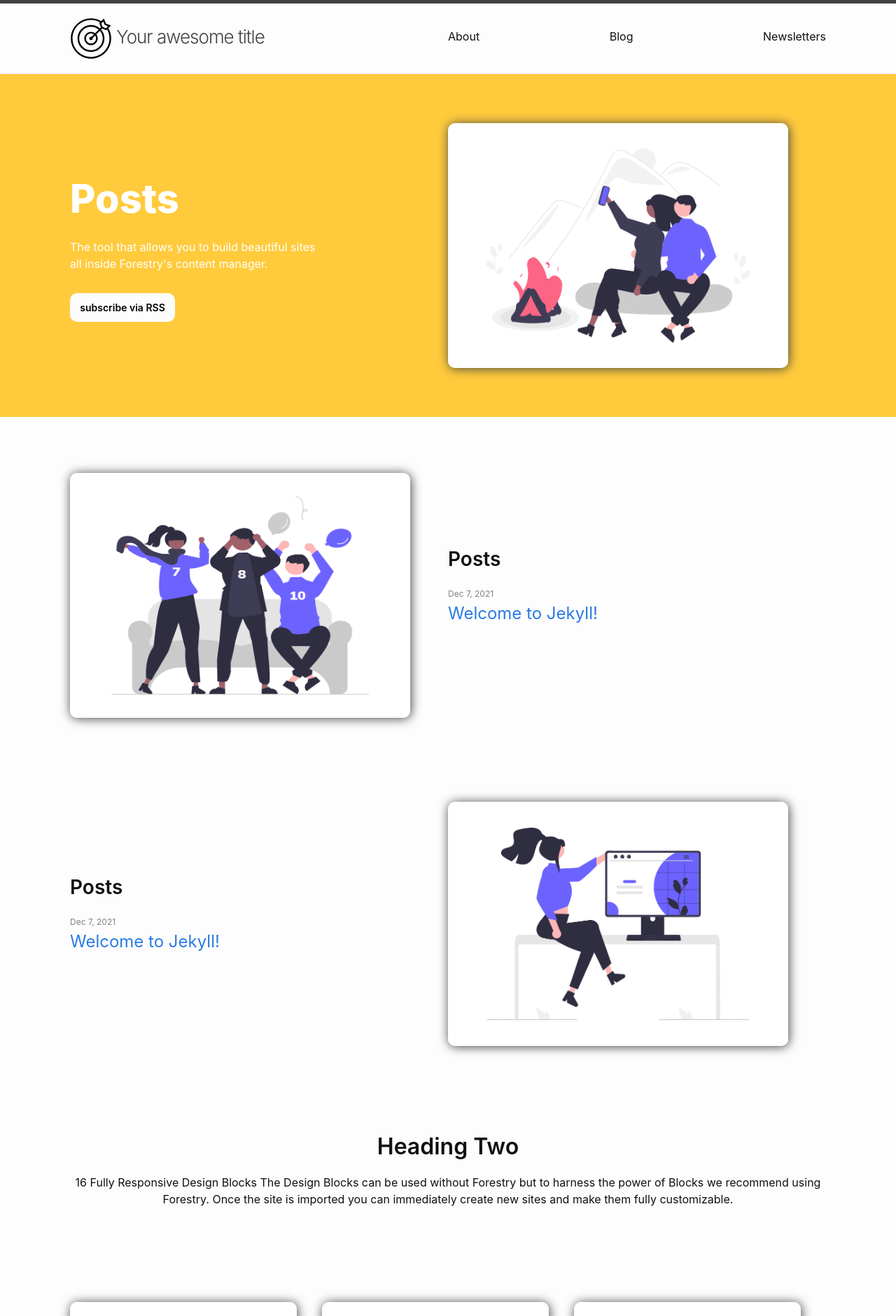
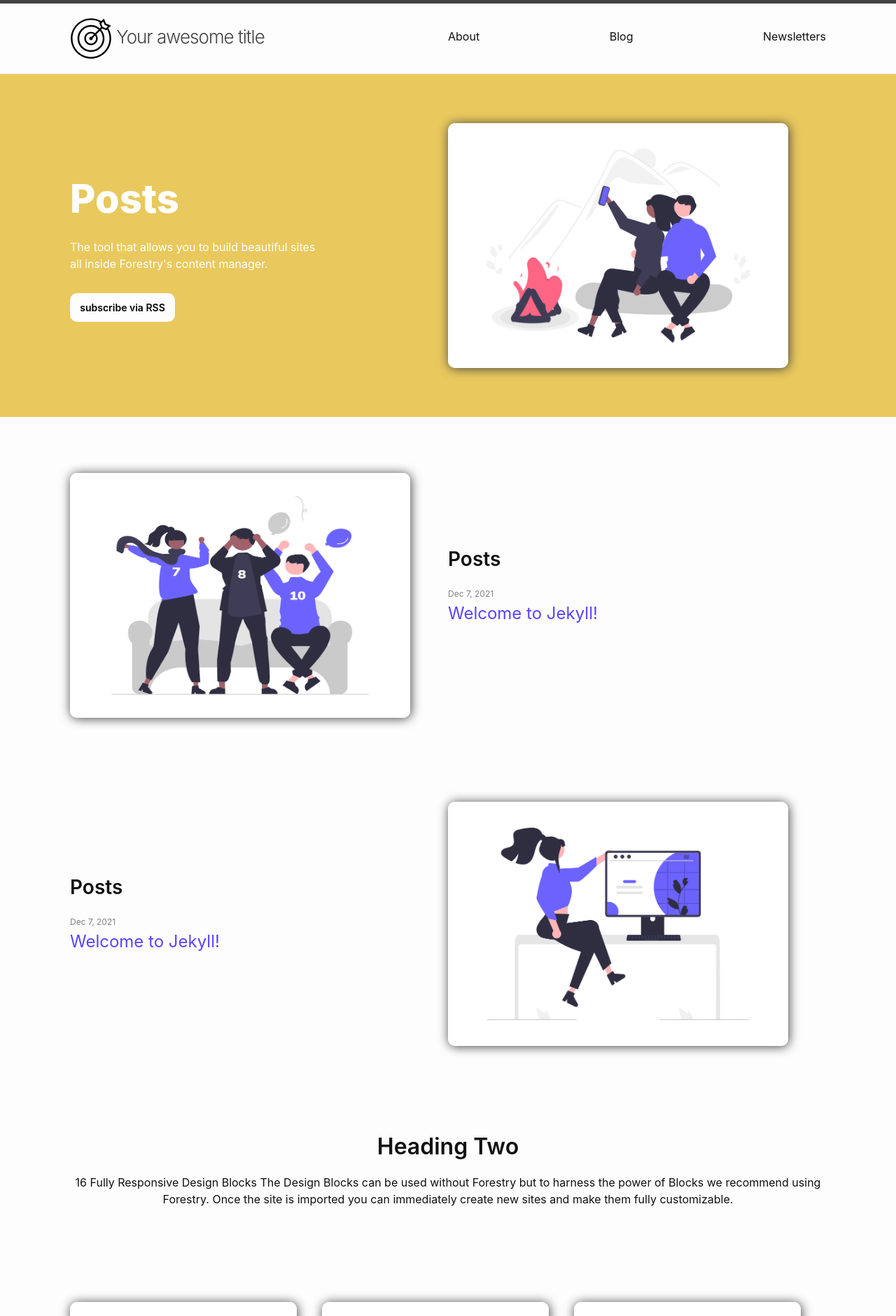
Before and after one commit to junjizhi/peak-panda, a Jekyll site: the page built from index.markdown, in a window 1280 px wide. Shown: the top 1881 px of the page at 70% size. Built offline with Jekyll 4.4.1, drawn with Linux system fonts in a browser that asks for light colours.

Commit message:
Update colors styles

```diff
--- a/_sass/peak-panda.scss
+++ b/_sass/peak-panda.scss
@@ -22,11 +22,11 @@ $base-line-height: 1.5 !default;
 $spacing-unit: 30px !default;
 $text-color: #111 !default;
 $background-color: #fdfdfd !default;
-$brand-color: #2a7ae2 !default;
+$brand-color: #5844FF !default;
 $grey-color: #828282 !default;
 $grey-color-light: lighten($grey-color, 40%) !default;
 $grey-color-dark: darken($grey-color, 25%) !default;
-$yellow-color: #ffcb3c;
+$yellow-color: #e9c85d;
 $table-text-align: left !default;
 // Width of the content area
 $content-width: 1200px !default;
```
